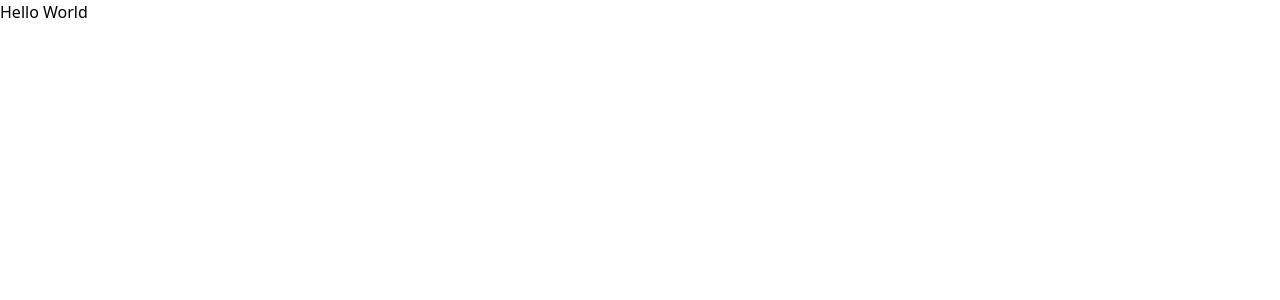
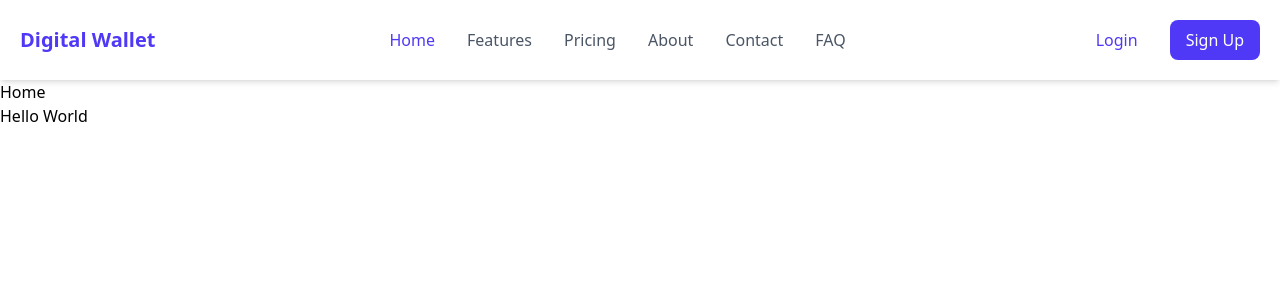
Before and after one commit to devhasanmia/digital-wallet, a React (Vite) app: page / in a window 1280 px wide. Shown: the top 300 px of the page. Built offline with nearby package versions, Linux system fonts and the light colour scheme.

Commit message:
navbar update

```diff
--- a/package.json
+++ b/package.json
@@ -13,9 +13,11 @@
     "@reduxjs/toolkit": "^2.8.2",
     "@tailwindcss/vite": "^4.1.12",
     "axios": "^1.11.0",
+    "lucide-react": "^0.540.0",
     "react": "^19.1.1",
     "react-dom": "^19.1.1",
     "react-redux": "^9.2.0",
+    "react-router": "^7.8.1",
     "tailwindcss": "^4.1.12"
   },
   "devDependencies": {
--- a/src/main.tsx
+++ b/src/main.tsx
@@ -4,10 +4,13 @@
 import App from "./App.tsx";
 import { Provider } from "react-redux";
 import { store } from "./redux/store.ts";
+import { RouterProvider } from "react-router";
+import router from "./routes/index.tsx";
 
 createRoot(document.getElementById("root")!).render(
   <StrictMode>
     <Provider store={store}>
+      <RouterProvider router={router} />
       <App />
     </Provider>
   </StrictMode>
--- /dev/null
+++ b/src/pages/Home.tsx
@@ -0,0 +1,98 @@
+import React, { useState } from "react";
+import { Menu, X } from "lucide-react"; // using lucide-react for icons (lighter alternative)
+
+const Home = () => {
+  const [isOpen, setIsOpen] = useState(false);
+
+  return (
+    <>
+      <nav className="navbar fixed w-full z-50 shadow-md bg-white">
+        <div className="container mx-auto px-5 py-5">
+          <div className="flex justify-between items-center">
+            {/* Logo */}
+            <div className="flex items-center">
+
+              <span className="text-xl font-bold text-indigo-600">Digital Wallet</span>
+            </div>
+
+            {/* Desktop Menu */}
+            <div className="hidden md:flex space-x-8">
+              <a href="#" className="text-indigo-600 font-medium">
+                Home
+              </a>
+              <a href="#" className="text-gray-600 hover:text-indigo-600">
+                Features
+              </a>
+              <a href="#" className="text-gray-600 hover:text-indigo-600">
+                Pricing
+              </a>
+              <a href="#" className="text-gray-600 hover:text-indigo-600">
+                About
+              </a>
+              <a href="#" className="text-gray-600 hover:text-indigo-600">
+                Contact
+              </a>
+              <a href="#" className="text-gray-600 hover:text-indigo-600">
+                FAQ
+              </a>
+            </div>
+
+            {/* Desktop Buttons */}
+            <div className="hidden md:flex items-center space-x-4">
+              <button className="px-4 py-2 text-indigo-600 font-medium">
+                Login
+              </button>
+              <button className="px-4 py-2 bg-indigo-600 text-white rounded-lg font-medium hover:bg-indigo-700 transition">
+                Sign Up
+              </button>
+            </div>
+
+            {/* Mobile Menu Button */}
+            <button
+              className="md:hidden text-gray-600"
+              onClick={() => setIsOpen(!isOpen)}
+            >
+              {isOpen ? <X size={28} /> : <Menu size={28} />}
+            </button>
+          </div>
+        </div>
+
+        {/* Mobile Menu */}
+        {isOpen && (
+          <div className="md:hidden bg-white py-4 px-4 absolute w-full shadow-md">
+            <a href="#" className="block py-2 text-indigo-600 font-medium">
+              Home
+            </a>
+            <a href="#" className="block py-2 text-gray-600">
+              Features
+            </a>
+            <a href="#" className="block py-2 text-gray-600">
+              Pricing
+            </a>
+            <a href="#" className="block py-2 text-gray-600">
+              About
+            </a>
+            <a href="#" className="block py-2 text-gray-600">
+              Contact
+            </a>
+            <a href="#" className="block py-2 text-gray-600">
+              FAQ
+            </a>
+            <div className="mt-4 pt-4 border-t border-gray-200">
+              <button className="w-full py-2 text-indigo-600 font-medium mb-2">
+                Login
+              </button>
+              <button className="w-full py-2 bg-indigo-600 text-white rounded-lg font-medium">
+                Sign Up
+              </button>
+            </div>
+          </div>
+        )}
+      </nav>
+
+      <div className="pt-20">Home</div>
+    </>
+  );
+};
+
+export default Home;
```
Also changed, not shown: src/routes/Index.tsx (added, +12 -0 lines), src/pages/About.tsx (added), src/pages/Pricing.tsx (added), 1 other file (tests, documents, lock files or other folders).
